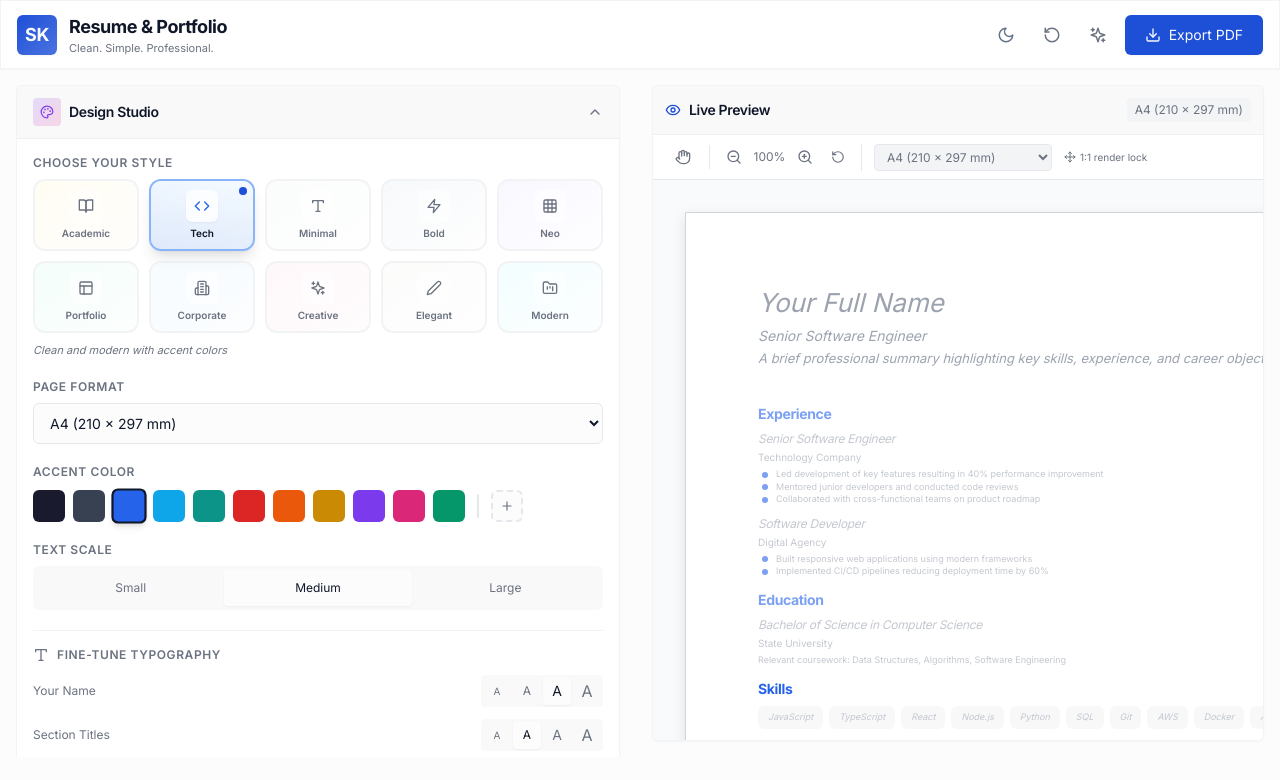
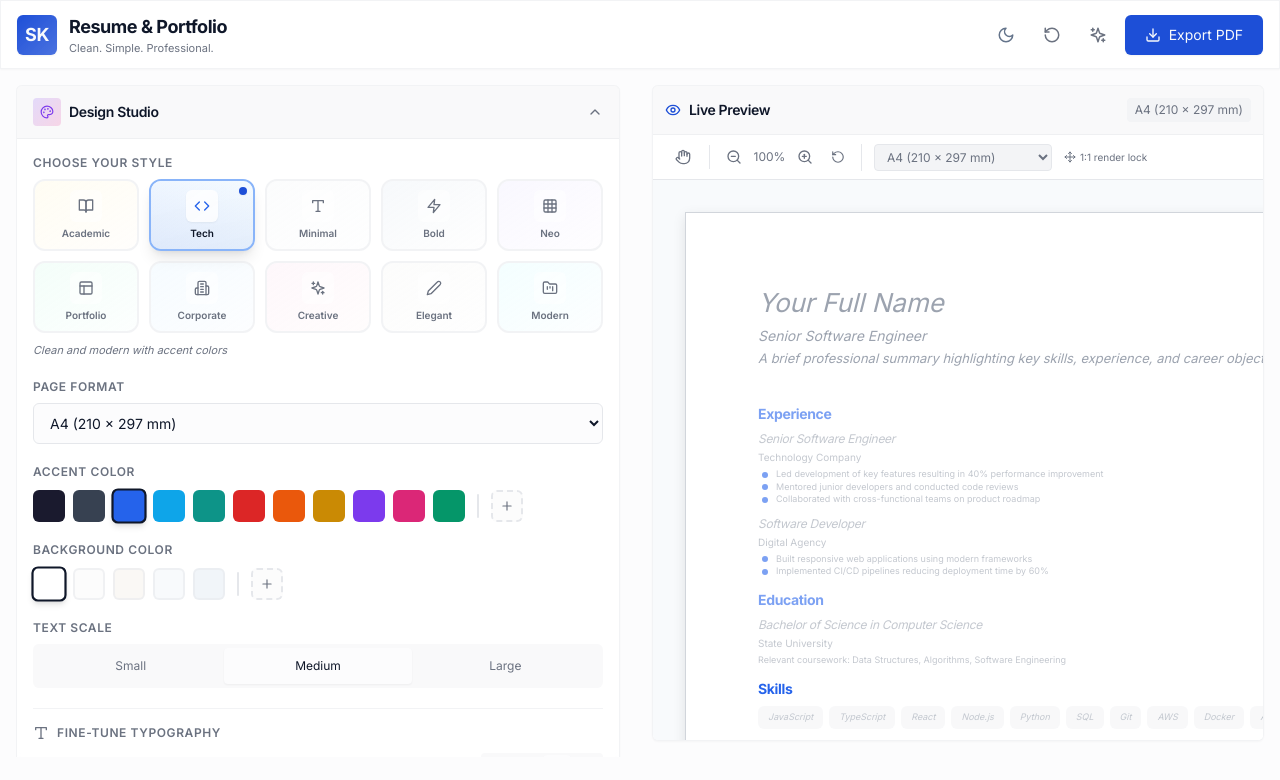
Before and after one commit to shiva-kar/resume-builder, a Next.js app: page / in a window 1280 px wide. Shown: the top 780 px of the page. Built offline with nearby package versions, Linux system fonts and the light colour scheme.

Commit message:
feat: add global background color picker for all templates

```diff
--- a/src/app/page.tsx
+++ b/src/app/page.tsx
@@ -119,12 +119,16 @@ interface DesignSettingsPanelProps {
 
 const DesignSettingsPanel: React.FC<DesignSettingsPanelProps> = memo(({ onPreviewColorChange }) => {
   const theme = useTheme();
-  const { updateTheme, updateTypography, addRecentColor } = useResumeStore();
+  const { updateTheme, updateTypography, addRecentColor, addRecentBackgroundColor } = useResumeStore();
   const [isOpen, setIsOpen] = useState(true);
 
   const [isPickingColor, setIsPickingColor] = useState(false);
   const [tempColor, setTempColor] = useState(theme.color);
   const [originalColor, setOriginalColor] = useState(theme.color);
+
+  const [isPickingBgColor, setIsPickingBgColor] = useState(false);
+  const [tempBgColor, setTempBgColor] = useState(theme.backgroundColor || '#ffffff');
+  const [originalBgColor, setOriginalBgColor] = useState(theme.backgroundColor || '#ffffff');
 
   const typography = theme.typography || DEFAULT_TYPOGRAPHY;
 
@@ -137,6 +141,15 @@ const DesignSettingsPanel: React.FC<DesignSettingsPanelProps> = memo(({ onPrevie
       return () => clearTimeout(timer);
     }
   }, [tempColor, isPickingColor, updateTheme]);
+
+  useEffect(() => {
+    if (isPickingBgColor) {
+      const timer = setTimeout(() => {
+        updateTheme({ backgroundColor: tempBgColor });
+      }, 50);
+      return () => clearTimeout(timer);
+    }
+  }, [tempBgColor, isPickingBgColor, updateTheme]);
 
   const openColorPicker = () => {
     setOriginalColor(theme.color);
@@ -155,9 +168,39 @@ const DesignSettingsPanel: React.FC<DesignSettingsPanelProps> = memo(({ onPrevie
     setIsPickingColor(false);
   };
 
+  const openBgColorPicker = () => {
+    setOriginalBgColor(theme.backgroundColor || '#ffffff');
+    setTempBgColor(theme.backgroundColor || '#ffffff');
+    setIsPickingBgColor(true);
+  };
+
+  const confirmBgColor = () => {
+    updateTheme({ backgroundColor: tempBgColor });
+    addRecentBackgroundColor(tempBgColor);
+    setIsPickingBgColor(false);
+  };
+
+  const cancelBgColor = () => {
+    updateTheme({ backgroundColor: originalBgColor });
+    setIsPickingBgColor(false);
+  };
+
   const isPresetThemeColor = ACCENT_COLORS.some((accent) => accent.color === theme.color);
   const isRecentThemeColor = theme.recentColors?.includes(theme.color) ?? false;
   const isCustomThemeColor = !isPresetThemeColor && !isRecentThemeColor;
+
+  const bgColors = [
+    { name: 'White', color: '#ffffff' },
+    { name: 'Off White', color: '#fcfcfc' },
+    { name: 'Warm White', color: '#faf8f5' },
+    { name: 'Cool White', color: '#f8fafc' },
+    { name: 'Slate', color: '#f1f5f9' },
+  ];
+
+  const currentBgColor = theme.backgroundColor || '#ffffff';
+  const isPresetBgColor = bgColors.some((c) => c.color.toLowerCase() === currentBgColor.toLowerCase());
+  const isRecentBgColor = theme.recentBackgroundColors?.some(c => c.toLowerCase() === currentBgColor.toLowerCase()) ?? false;
+  const isCustomBgColor = !isPresetBgColor && !isRecentBgColor;
 
   return (
     <div className="glass rounded-lg bento-card overflow-hidden mb-4">
@@ -380,6 +423,115 @@ const DesignSettingsPanel: React.FC<DesignSettingsPanelProps> = memo(({ onPrevie
                       </button>
                       <button
                         onClick={confirmColor}
+                        className="flex-1 text-xs py-2 rounded-md bg-primary text-primary-foreground hover:bg-primary/90 transition-colors font-medium shadow-sm"
+                      >
+                        ✓ Apply
+                      </button>
+                    </div>
+                  </Popover.Content>
+                </Popover.Portal>
+              </Popover.Root>
+            </div>
+          </div>
+
+          {/* Background Color */}
+          <div>
+            <p className="text-xs font-semibold text-muted-foreground uppercase tracking-wider mb-2.5 block">
+              Background Color
+            </p>
+            <div className="flex gap-2 flex-wrap items-center">
+              {/* Preset Colors */}
+              {bgColors.map((c) => (
+                <button
+                  key={c.color}
+                  onClick={() => updateTheme({ backgroundColor: c.color })}
+                  title={c.name}
+                  className={cn(
+                    'w-8 h-8 rounded-lg border-2 transition-all duration-200 btn-press',
+                    currentBgColor.toLowerCase() === c.color.toLowerCase()
+                      ? 'border-foreground scale-110 shadow-md'
+                      : 'border-border/50 hover:scale-105 hover:shadow-sm'
+                  )}
+                  style={{ backgroundColor: c.color }}
+                />
+              ))}
+
+              {/* Separator between presets and custom colors */}
+              <div className="w-[2px] h-6 bg-border mx-1 rounded-full" />
+
+              {/* Recent custom colors */}
+              {theme.recentBackgroundColors?.filter(c => !bgColors.some(ac => ac.color.toLowerCase() === c.toLowerCase())).map((color) => (
+                <button
+                  key={color}
+                  onClick={() => updateTheme({ backgroundColor: color })}
+                  title="Recent custom background color"
+                  className={cn(
+                    'w-8 h-8 rounded-lg border-2 transition-all duration-200 btn-press',
+                    currentBgColor.toLowerCase() === color.toLowerCase()
+                      ? 'border-foreground scale-110 shadow-md'
+                      : 'border-border/50 hover:scale-105 hover:shadow-sm'
+                  )}
+                  style={{ backgroundColor: color }}
+                />
+              ))}
+
+              {/* Custom bg color picker */}
+              <Popover.Root
+                open={isPickingBgColor}
+                onOpenChange={(open) => {
+                  if (open) {
+                    openBgColorPicker();
+                  } else {
+                    cancelBgColor();
+                  }
+                }}
+              >
+                <Popover.Trigger asChild>
+                  <button
+                    title="Pick custom background color"
+                    className={cn(
+                      'w-8 h-8 rounded-lg border-2 border-dashed flex items-center justify-center transition-all',
+                      isCustomBgColor || isPickingBgColor
+                        ? 'border-foreground'
+                        : 'border-border hover:border-primary/50 bg-muted/30'
+                    )}
+                  >
+                    {(isPresetBgColor || isRecentBgColor) && !isPickingBgColor && (
+                      <Plus className="w-3.5 h-3.5 text-muted-foreground" />
+                    )}
+                  </button>
+                </Popover.Trigger>
+
+                <Popover.Portal>
+                  <Popover.Content
+                    align="center"
+                    sideOffset={8}
+                    className="z-50 bg-background border border-border rounded-xl shadow-xl p-3 w-[220px] flex flex-col gap-3 animate-in fade-in zoom-in-95 duration-200"
+                  >
+                    <div className="w-full custom-color-picker">
+                      <HexColorPicker color={tempBgColor} onChange={setTempBgColor} />
+                    </div>
+
+                    <div className="flex items-center gap-2 px-1 w-full">
+                      <span className="text-xs font-mono text-muted-foreground font-medium">HEX</span>
+                      <HexColorInput
+                        color={tempBgColor}
+                        onChange={setTempBgColor}
+                        className="flex-1 min-w-0 bg-muted/50 border border-border rounded px-2 py-1.5 text-sm font-mono focus:outline-none focus:border-primary transition-colors uppercase"
+                        prefixed={true}
+                        alpha={false}
+                      />
+                    </div>
+
+                    <div className="flex gap-2 w-full mt-1">
+                      <button
+                        onClick={cancelBgColor}
+                        className="flex-1 text-xs py-2 rounded-md border border-border hover:bg-muted transition-colors font-medium"
+                      >
+                        Cancel
+                      </button>
+                      <button
+                        onClick={confirmBgColor}
                         className="flex-1 text-xs py-2 rounded-md bg-primary text-primary-foreground hover:bg-primary/90 transition-colors font-medium shadow-sm"
                       >
                         ✓ Apply
--- a/src/components/pdf/PreviewCanvas.tsx
+++ b/src/components/pdf/PreviewCanvas.tsx
@@ -44,7 +44,6 @@ import {
   parseFormattedText,
   TextSegment,
 } from '@/lib/formatting';
-import { getTemplateBackground } from '@/lib/templates';
 
 // Context for passing spacer heights from the pagination engine to PageBreakable components
 const SpacerContext = React.createContext<Record<string, number>>({});
@@ -1380,7 +1379,7 @@ export const PreviewCanvas: React.FC<PreviewCanvasProps> = ({
 
   // Elegant layout - Centered serif with generous spacing
   const renderElegantLayout = () => (
-    <div  className="w-full min-h-full px-12 py-10 font-serif" style={{ backgroundColor: getTemplateBackground('elegant') }}>
+    <div  className="w-full min-h-full px-12 py-10 font-serif" style={{ backgroundColor: theme.backgroundColor || '#ffffff' }}>
       {renderElegantHeader()}
       <div className="max-w-2xl mx-auto space-y-8">
         {visibleSections.map((section) => (
@@ -1465,7 +1464,7 @@ export const PreviewCanvas: React.FC<PreviewCanvasProps> = ({
         id="resume-pdf-export-container"
         className={`resume-container ${className || ''}`}
         style={{
-          backgroundColor: getTemplateBackground(theme.template),
+          backgroundColor: theme.backgroundColor || '#ffffff',
           boxSizing: 'border-box',
           position: 'relative',
           width: dimensions.width,
--- a/src/lib/schema.ts
+++ b/src/lib/schema.ts
@@ -298,11 +298,13 @@ export const ThemeSchema = z.object({
     'modern'
   ]),
   color: z.string(),
+  backgroundColor: z.string().optional(),
   fontSize: z.enum(['small', 'medium', 'large']),
   pageSize: z.enum(['A4', 'LETTER', 'LEGAL', 'EXECUTIVE', 'B5', 'A5']),
   typography: TypographySettingsSchema.optional(),
   autoAdjust: z.boolean().optional(), // Auto-adjust page size/font if content overflows
   recentColors: z.array(z.string()).optional(), // Recently used custom colors
+  recentBackgroundColors: z.array(z.string()).optional(), // Recently used custom background colors
 });
 
 export const ResumeDataSchema = z.object({
@@ -415,6 +417,7 @@ export const createEmptyState = (): ResumeData => ({
   theme: {
     template: 'tech',
     color: '#2563eb',
+    backgroundColor: '#ffffff',
     fontSize: 'medium',
     pageSize: 'A4',
     typography: { ...DEFAULT_TYPOGRAPHY },
@@ -501,6 +504,7 @@ export const createDummyState = (currentTheme?: Theme): ResumeData => ({
   theme: currentTheme || {
     template: 'tech',
     color: '#2563eb',
+    backgroundColor: '#ffffff',
     fontSize: 'medium',
     pageSize: 'A4',
     typography: { ...DEFAULT_TYPOGRAPHY },
--- a/src/lib/store.ts
+++ b/src/lib/store.ts
@@ -86,6 +86,7 @@ interface ResumeStore {
   // Theme & Layout
   updateTheme: (theme: Partial<Theme>) => void;
   addRecentColor: (color: string) => void;
+  addRecentBackgroundColor: (color: string) => void;
   updateTypography: (type: keyof TypographySettings, size: TypographySize) => void;
   toggleDarkMode: () => void;
   setMobilePreview: (show: boolean) => void;
@@ -572,6 +573,27 @@ export const useResumeStore = create<ResumeStore>()(
           };
         }),
 
+      addRecentBackgroundColor: (color) =>
+        set((state) => {
+          const recentBackgroundColors = state.data.theme.recentBackgroundColors || [];
+
+          // Don't add if it's already the most recent
+          if (recentBackgroundColors[recentBackgroundColors.length - 1] === color) {
+            return state;
+          }
+
+          return {
+            data: {
+              ...state.data,
+              theme: {
+                ...state.data.theme,
+                // Append custom background colors (no limit)
+                recentBackgroundColors: [...recentBackgroundColors, color],
+              },
+            },
+          };
+        }),
+
       updateTypography: (type, size) =>
         set((state) => ({
           data: {
```
